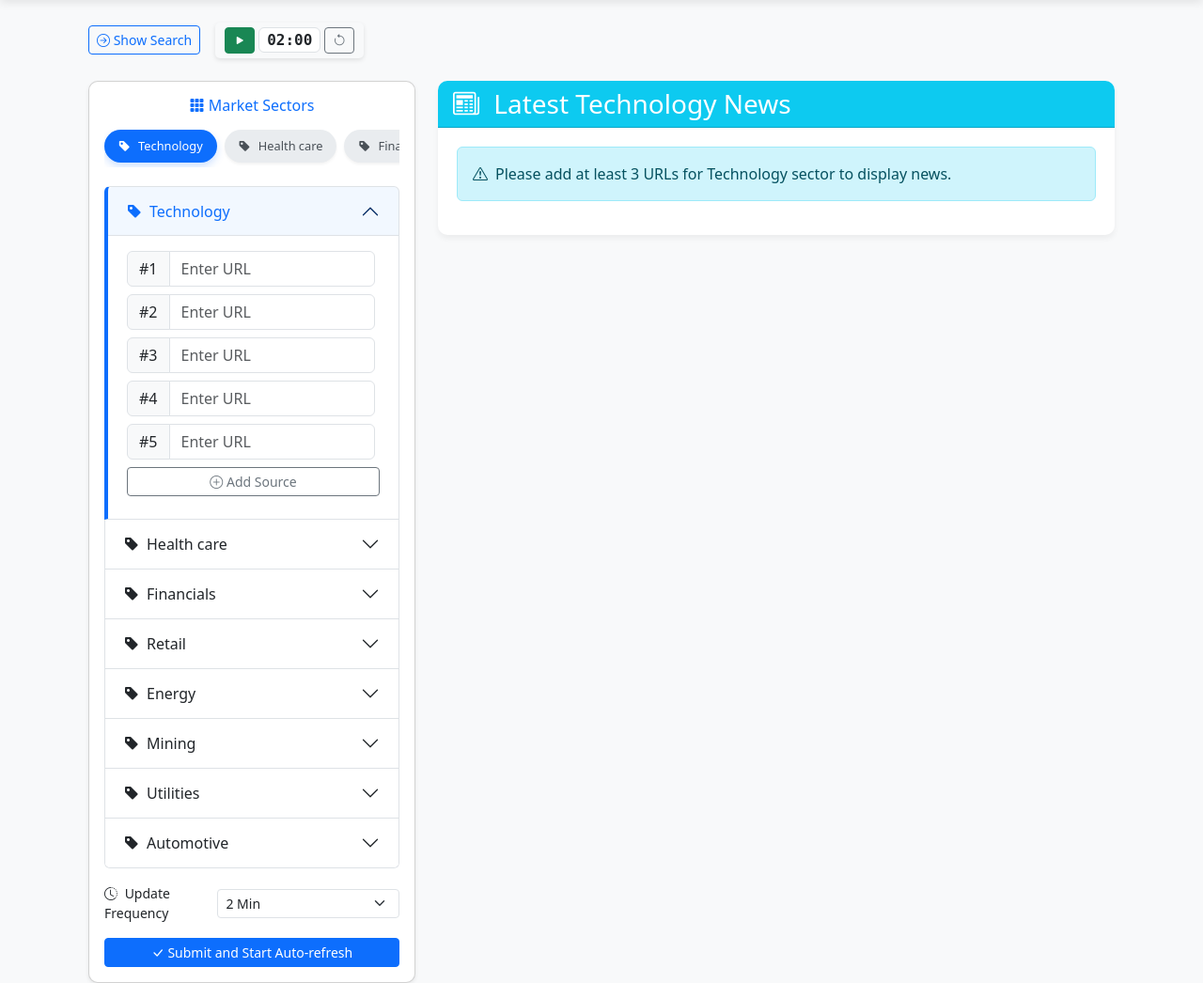
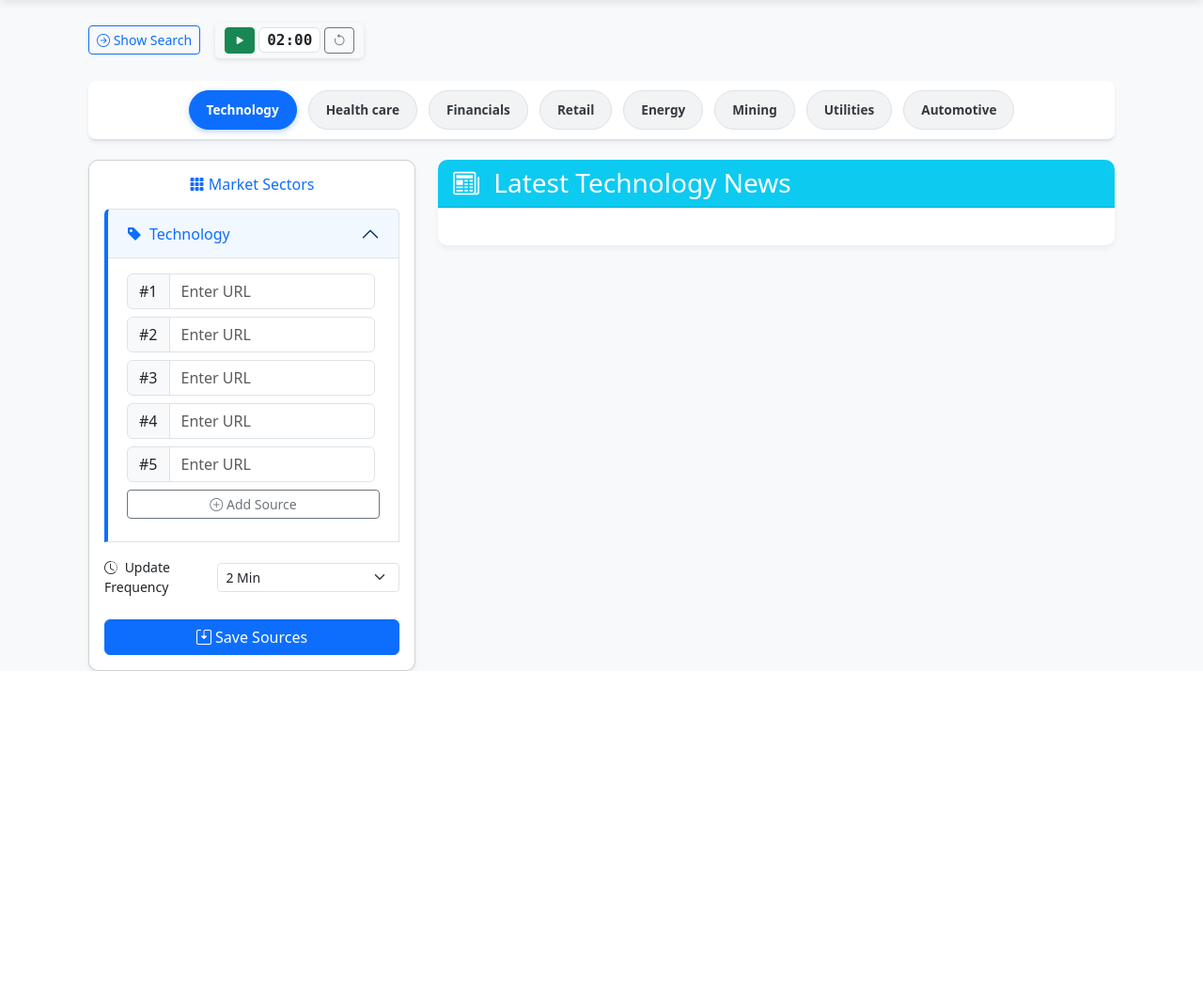
Before and after one commit to Ren-Tech/Stock-Market-Scraper, a Flask app: page /sector_news in a window 1280 px wide. Shown: the part 96-1142 px from the top of the page at 94% size. After the commit the page ends 810 px from the top, so only its background shows below. Run offline with Flask 3, Linux system fonts and the light colour scheme; some libraries are stand-ins or nearby versions.

Commit message:
improve mini nav bar and display url input on its respective tab

```diff
--- a/templates/sector_news.html
+++ b/templates/sector_news.html
@@ -4,6 +4,42 @@
   /* Base Styles */
   body {
     background-color: #f8f9fa;
+  }
+  .top-sector-navbar {
+    display: flex;
+    flex-wrap: wrap;
+    gap: 12px;
+    padding: 10px 0;
+    justify-content: center;
+    border-bottom: 2px solid #dee2e6;
+    background-color: #ffffff;
+    border-radius: 8px;
+    margin-bottom: 20px;
+    box-shadow: 0 2px 4px rgba(0, 0, 0, 0.05);
+  }
+
+  .top-sector-navbar .sector-tab-btn {
+    padding: 10px 18px;
+    border-radius: 25px;
+    background-color: #f1f3f5;
+    border: 1px solid #dee2e6;
+    font-size: 0.85rem;
+    font-weight: 600;
+    color: #343a40;
+    cursor: pointer;
+    transition: all 0.3s ease;
+  }
+
+  .top-sector-navbar .sector-tab-btn:hover {
+    background-color: #e9ecef;
+    transform: translateY(-1px);
+  }
+
+  .top-sector-navbar .sector-tab-btn.active {
+    background-color: #0d6efd;
+    color: #fff;
+    box-shadow: 0 2px 6px rgba(13, 110, 253, 0.3);
+    border-color: #0d6efd;
   }
 
   /* Timer and Form Styles */
@@ -13,71 +49,34 @@
     border-radius: 5px;
     box-shadow: 0 2px 5px rgba(0, 0, 0, 0.1);
   }
+
   .timer-display-wrapper {
     min-width: 60px;
     text-align: center;
     background-color: white;
   }
+
   .timer-display {
     font-family: monospace;
     font-weight: bold;
   }
+
   .timer-btn {
     padding: 0.15rem 0.5rem;
     font-size: 0.875rem;
     transition: all 0.3s;
   }
 
-  /* Sector Tabs Styles */
-  .sector-tabs-container {
-    position: relative;
-    margin-bottom: 20px;
-  }
-  .sector-tabs-scroll {
-    display: flex;
-    overflow-x: auto;
-    scrollbar-width: none;
-    padding-bottom: 5px;
-  }
-  .sector-tabs-scroll::-webkit-scrollbar {
-    display: none;
-  }
-  .sector-tab-btn {
-    flex: 0 0 auto;
-    padding: 8px 15px;
-    margin-right: 8px;
-    border-radius: 20px;
-    background-color: #e9ecef;
-    border: none;
-    font-size: 0.8rem;
-    font-weight: 500;
-    color: #495057;
-    cursor: pointer;
-    transition: all 0.3s ease;
-    white-space: nowrap;
-    box-shadow: 0 2px 3px rgba(0, 0, 0, 0.05);
-  }
-  .sector-tab-btn:hover {
-    background-color: #dee2e6;
-    transform: translateY(-2px);
-  }
-  .sector-tab-btn.active {
-    background-color: #0d6efd;
-    color: white;
-    box-shadow: 0 4px 8px rgba(13, 110, 253, 0.2);
-  }
-  .sector-tab-btn i {
-    margin-right: 5px;
-  }
-
   /* Accordion Styles */
   .accordion-button {
     font-weight: 500;
   }
+
   .accordion-button:not(.collapsed) {
     background-color: rgba(13, 110, 253, 0.05);
     color: #0d6efd;
   }
+
   .accordion-button:focus {
     box-shadow: none;
     border-color: rgba(13, 110, 253, 0.25);
@@ -231,36 +218,33 @@
     </div>
   </div>
 
-  <!-- Two-Column Layout -->
-  <div class="row mt-4">
-    <!-- Left Column: Sector Selection -->
-    <div class="col-md-4" id="leftColumn">
+  <!-- Top Navbar for Sectors -->
+  <div class="top-sector-navbar mt-4">
+    {% for sector in sectors %}
+    <button
+      class="sector-tab-btn {% if sector == selected_sector %}active{% endif %}"
+      data-sector="{{ sector }}"
+      onclick="document.querySelector('[data-sector-target={{ sector }}]').scrollIntoView({ behavior: 'smooth' })"
+    >
+      {{ sector|capitalize|replace('_', ' ') }}
+    </button>
+    {% endfor %}
+  </div>
+
+  <div class="row mt-3">
+    <!-- Left Column: Form -->
+    <div class="col-md-4">
+      <form method="POST" id="sectorForm">
         <div class="card shadow-sm p-3" style="border-radius: 10px">
           <h6 class="text-center text-primary mb-3">
             <i class="bi bi-grid-3x3-gap-fill"></i> Market Sectors
           </h6>
 
-        <!-- Mini Tabs Navigation -->
-        <div class="sector-tabs-container">
-          <div class="sector-tabs-scroll">
-            {% for sector in sectors %}
-            <button
-              class="sector-tab-btn {% if sector == selected_sector %}active{% endif %}"
-              data-sector="{{ sector }}"
-            >
-              <i class="bi bi-tag-fill" class="dynamic-color"></i>
-              {{ sector|capitalize|replace('_', ' ')|truncate(12) }}
-            </button>
-            {% endfor %}
-          </div>
-        </div>
-
-        <form method="POST" id="sectorForm">
           <div class="accordion" id="sectorAccordion">
             {% for sector in sectors %}
             <div
-              class="accordion-item sector-tab {% if sector == selected_sector %}current-sector{% endif %}"
-              data-sector="{{ sector }}"
+              class="accordion-item {% if sector == selected_sector %}current-sector{% endif %}"
+              data-sector-target="{{ sector }}"
             >
               <h2 class="accordion-header">
                 <button
@@ -269,7 +253,7 @@
                   data-bs-toggle="collapse"
                   data-bs-target="#collapse{{ sector|capitalize }}"
                 >
-                  <i class="bi bi-tag-fill me-2" class="dynamic-color"></i>
+                  <i class="bi bi-tag-fill me-2"></i>
                   {{ sector|capitalize|replace('_', ' ') }}
                 </button>
               </h2>
@@ -308,13 +290,11 @@
             {% endfor %}
           </div>
 
-          <!-- Update Frequency Selection -->
-          <div
-            class="d-flex align-items-center justify-content-between mb-2 mt-3"
-          >
-            <label class="small mb-0"
-              ><i class="bi bi-clock-history me-1"></i> Update Frequency</label
-            >
+          <!-- Frequency Dropdown -->
+          <div class="d-flex align-items-center justify-content-between mt-3">
+            <label class="small mb-0">
+              <i class="bi bi-clock-history me-1"></i> Update Frequency
+            </label>
             <select
               id="frequencyDropdown"
               class="form-select form-select-sm"
@@ -324,36 +304,17 @@
               <option value="300">5 Min</option>
               <option value="600">10 Min</option>
               <option value="1200">20 Min</option>
-              <option value="1800">30 Min</option>
             </select>
           </div>
 
-          <!-- Submit Button -->
-          <button
-            id="submitSources"
-            type="submit"
-            class="btn btn-primary btn-sm w-100 mt-2"
-          >
-            <i class="bi bi-check-lg"></i> Submit and Start Auto-refresh
+          <!-- ✅ Submit Button -->
+          <div class="mt-4 text-center">
+            <button type="submit" class="btn btn-primary w-100">
+              <i class="bi bi-save2"></i> Save Sources
             </button>
-
-          <!-- Auto-refresh status indicator -->
-          <div id="refreshStatus" class="small text-center mt-2 d-none">
-            <span class="badge bg-success">
-              <i class="bi bi-arrow-repeat"></i>
-              Auto-refreshing every <span id="minutesDisplay">2</span> minutes
-            </span>
-            <div class="progress mt-1" style="height: 4px">
-              <div
-                id="refreshProgress"
-                class="progress-bar"
-                role="progressbar"
-                style="width: 0%"
-              ></div>
           </div>
         </div>
       </form>
-      </div>
     </div>
 
     <!-- Right Column: News Display -->
@@ -377,86 +338,38 @@
             </h3>
             {% if news_data %}
             <span class="badge bg-light text-dark">
-              <i class="bi bi-collection me-1"></i> {{ news_data|length }} items
+              {{ news_data|length }} Articles
             </span>
             {% endif %}
           </div>
         </div>
         <div class="card-body">
-          {% if news_data %}
           <div class="row">
-            {% for news in news_data|sort(attribute='priority', reverse=true) %}
-            <div class="col-md-4 mb-4">
-              <div class="card news-card h-100">
-                {% if news.image_url %}
-                <div class="position-relative" style="overflow: hidden">
+            {% for news in news_data %}
+            <div class="col-md-6">
+              <div class="card news-card position-relative">
                 <img
                   src="{{ news.image_url }}"
-                    class="card-img-top news-image"
-                    alt="{{ news.title }}"
+                  class="news-image"
+                  alt="News Image"
                 />
-                  <span class="source-badge">{{ news.source }}</span>
-                  <span class="sector-tag"
-                    >{{ news.sector|capitalize|replace('_', ' ') }}</span
+                <div class="card-body">
+                  <h5 class="card-title">{{ news.title }}</h5>
+                  <p class="card-text news-content">{{ news.summary }}</p>
+                  <a
+                    href="{{ news.source_url }}"
+                    target="_blank"
+                    class="btn btn-sm btn-primary"
                   >
-                </div>
-                {% else %}
-                <div class="position-relative" style="overflow: hidden">
-                  <img
-                    src="/static/images/default_news.jpg"
-                    class="card-img-top news-image"
-                    alt="Default News Image"
-                  />
-                  <span class="source-badge">{{ news.source }}</span>
-                  <span class="sector-tag"
-                    >{{ news.sector|capitalize|replace('_', ' ') }}</span
-                  >
-                </div>
-                {% endif %}
-                <div class="card-body d-flex flex-column">
-                  <h5 class="card-title">{{ news.title }}</h5>
-                  <p class="card-text news-content">{{ news.content }}</p>
-                  <div class="mt-auto">
-                    <p class="card-text">
-                      <small class="text-muted">
-                        {% if news.date %} <i class="bi bi-calendar me-1"></i>{{
-                        news.date }} {% endif %}
-                      </small>
-                    </p>
-                    <div class="d-flex justify-content-between">
-                      <a
-                        href="{{ news.link }}"
-                        class="btn btn-sm btn-outline-primary"
-                        target="_blank"
-                      >
-                        <i class="bi bi-arrow-right-circle me-1"></i> Read
-                      </a>
-                      <a
-                        href="{{ news.source_link }}"
-                        class="btn btn-sm btn-outline-secondary"
-                        target="_blank"
-                      >
-                        <i class="bi bi-link-45deg me-1"></i> Source
+                    Read More
                   </a>
                 </div>
+                <div class="sector-tag">{{ news.sector|capitalize }}</div>
+                <div class="source-badge">{{ news.source_name }}</div>
               </div>
             </div>
+            {% endfor %}
           </div>
-            </div>
-
-            {% if loop.index % 3 == 0 and not loop.last %}
-          </div>
-          <div class="row">{% endif %} {% endfor %}</div>
-          {% else %}
-          <div class="alert alert-info">
-            {% if urls[selected_sector] %}
-            <i class="bi bi-info-circle me-2"></i>No recent news found for {{
-            selected_sector|capitalize|replace('_', ' ') }} sector. {% else %}
-            <i class="bi bi-exclamation-triangle me-2"></i>Please add at least 3
-            URLs for {{ selected_sector|capitalize|replace('_', ' ') }} sector
-            to display news. {% endif %}
-          </div>
-          {% endif %}
         </div>
       </div>
     </div>
@@ -495,7 +408,14 @@
           .padStart(2, "0")}`
       );
     }
-
+    document.querySelectorAll(".sector-tab-btn").forEach((button) => {
+      button.addEventListener("click", () => {
+        const selected = button.getAttribute("data-sector");
+        document.querySelector('input[name="selected_sector"]').value =
+          selected;
+        document.getElementById("sectorForm").submit();
+      });
+    });
     function startTimer() {
       if (!isTimerRunning) {
         isTimerRunning = true;
@@ -666,6 +586,41 @@
     // Activate corresponding mini tab on page load
     const currentSector = "{{ selected_sector }}";
     $(`.sector-tab-btn[data-sector="${currentSector}"]`).addClass("active");
+    const sectorButtons = document.querySelectorAll(".sector-tab-btn");
+    const accordionItems = document.querySelectorAll(".accordion-item");
+
+    function showSector(sector) {
+      // Remove active class from all buttons
+      sectorButtons.forEach((btn) => btn.classList.remove("active"));
+
+      // Hide all accordion items
+      accordionItems.forEach((item) => (item.style.display = "none"));
+
+      // Show only the selected one
+      const activeButton = document.querySelector(`[data-sector="${sector}"]`);
+      const targetItem = document.querySelector(
+        `[data-sector-target="${sector}"]`
+      );
+
+      if (activeButton && targetItem) {
+        activeButton.classList.add("active");
+        targetItem.style.display = "block";
+      }
+    }
+
+    // Initialize - show only selected sector
+    const selected = "{{ selected_sector }}";
+    if (selected) {
+      showSector(selected);
+    }
+
+    // Add click event to tabs
+    sectorButtons.forEach((btn) => {
+      btn.addEventListener("click", () => {
+        const sector = btn.getAttribute("data-sector");
+        showSector(sector);
+      });
+    });
   });
 </script>
 {% endblock %}
```
Also changed, not shown: other parts of templates/sector_news.html (+17 -31 lines). Lines whose indentation alone changed are shown as unchanged.
